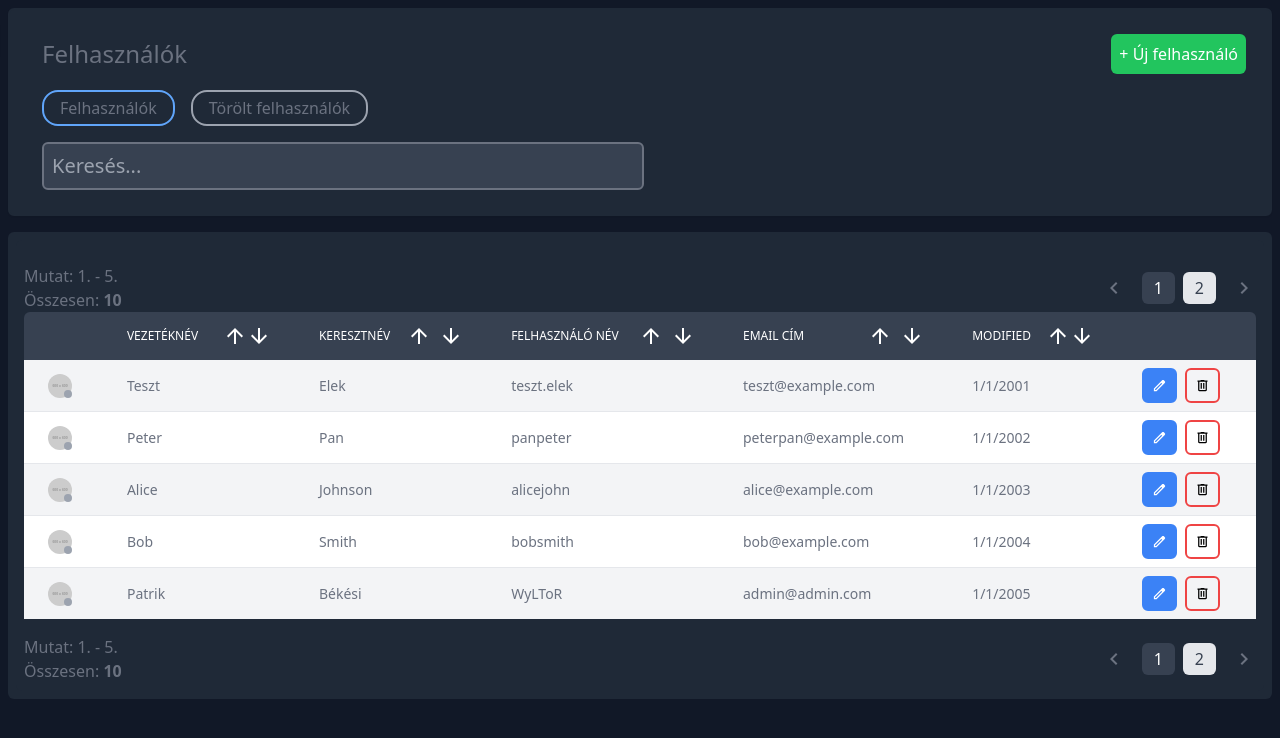
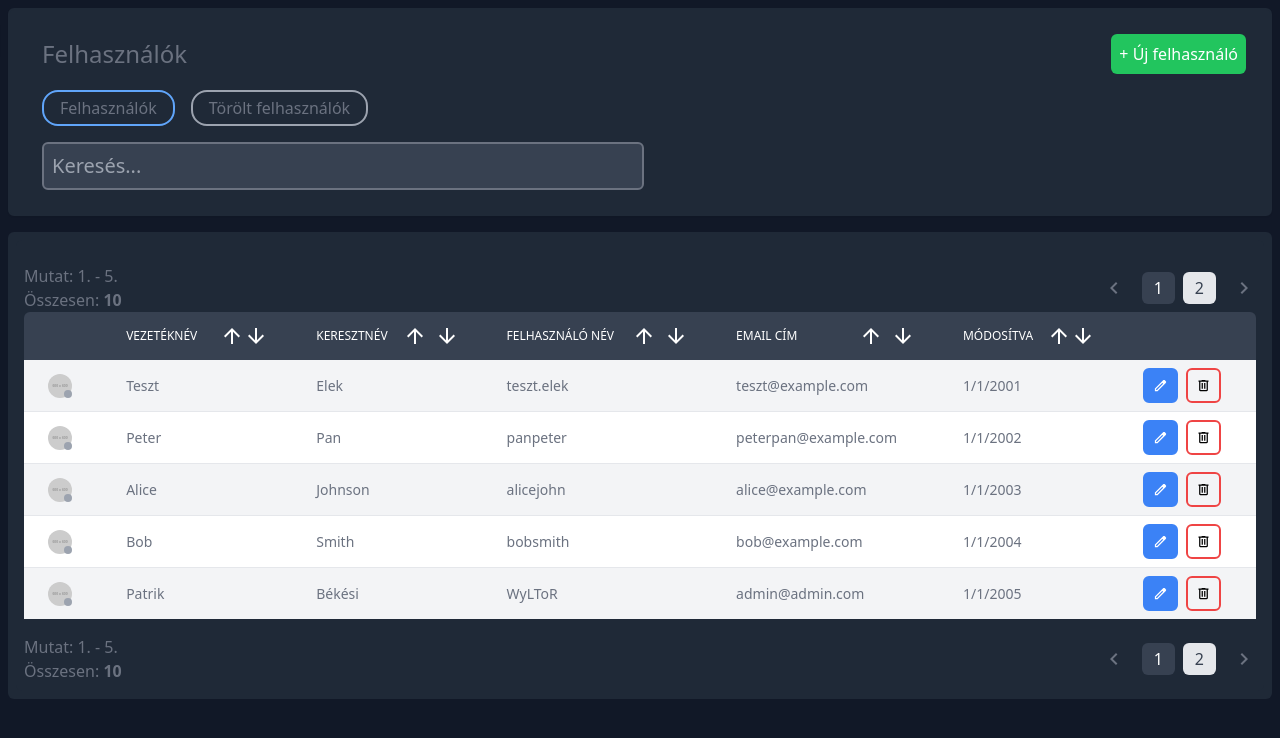
Before and after one commit to WyLToR/dialogue-test, a Next.js app: page /admin/users in a window 1280 px wide. Shown: the top 738 px of the page. Built offline with nearby package versions, Linux system fonts and the light colour scheme.

Commit message:
update translate key

```diff
--- a/components/table/usersTable.tsx
+++ b/components/table/usersTable.tsx
@@ -265,7 +265,7 @@ export default function RenderTable({
                 className="hidden xl:table-cell px-6 py-3 text-left text-xs font-medium uppercase"
               >
                 <div className="flex justify-between items-center">
-                  {t("modified")}
+                  {t("createdAt")}
                   <div className="flex">
                     <button
                       onClick={() =>
```
